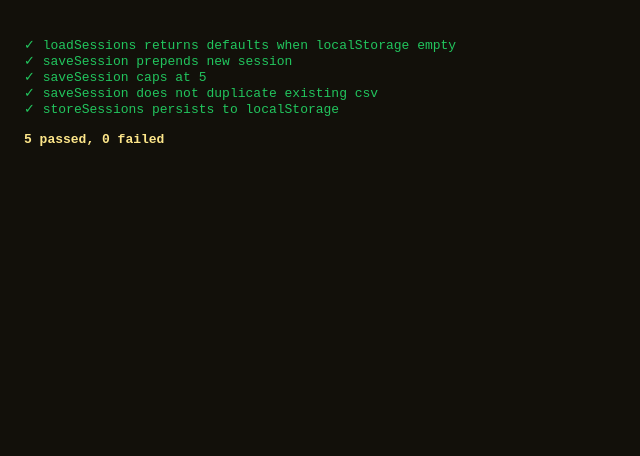
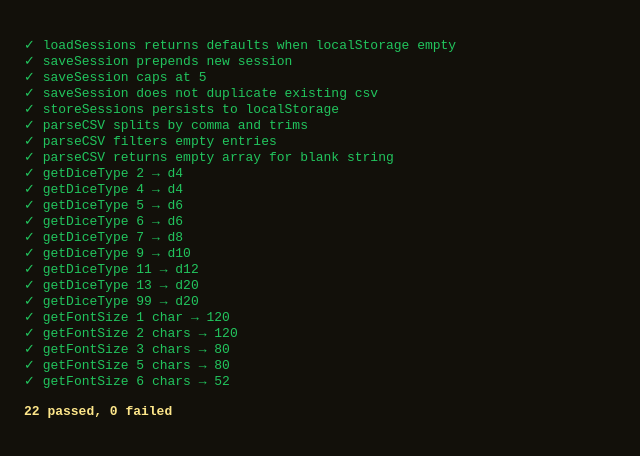
Before and after one commit to leonepigro/golden-dice, a plain HTML site: page tests/test.html in a window 1280 px wide. Shown: the whole page, without its empty margins (0-640 px from the left). Drawn offline with Linux system fonts and the light colour scheme.

Commit message:
feat: dice-logic pure functions (parseCSV, getDiceType, getFontSize) with tests

```diff
--- /dev/null
+++ b/js/dice-logic.js
@@ -0,0 +1,23 @@
+export function parseCSV(str) {
+  return str.split(',').map(s => s.trim()).filter(Boolean);
+}
+
+const DICE_MAP = [
+  { min: 2, max: 4, type: 'd4', faces: 4 },
+  { min: 5, max: 6, type: 'd6', faces: 6 },
+  { min: 7, max: 8, type: 'd8', faces: 8 },
+  { min: 9, max: 10, type: 'd10', faces: 10 },
+  { min: 11, max: 12, type: 'd12', faces: 12 },
+  { min: 13, max: Infinity, type: 'd20', faces: 20 },
+];
+
+export function getDiceType(n) {
+  return DICE_MAP.find(d => n >= d.min && n <= d.max) ?? DICE_MAP[DICE_MAP.length - 1];
+}
+
+export function getFontSize(text) {
+  const len = text.length;
+  if (len <= 2) return 120;
+  if (len <= 5) return 80;
+  return 52;
+}
--- a/tests/test.html
+++ b/tests/test.html
@@ -6,6 +6,7 @@
 <pre id="out"></pre>
 <script type="module">
 import { saveSession, loadSessions, storeSessions } from '../js/sessions.js';
+import { parseCSV, getDiceType, getFontSize } from '../js/dice-logic.js';
 
 const out = document.getElementById('out');
 let passed = 0, failed = 0;
@@ -63,6 +64,31 @@ test('storeSessions persists to localStorage', () => {
   eq(parsed.length, 5);
 });
 
+// ---- dice-logic tests ----
+test('parseCSV splits by comma and trims', () => {
+  eq(parseCSV('A, B,  C '), ['A', 'B', 'C']);
+});
+test('parseCSV filters empty entries', () => {
+  eq(parseCSV('A,,B, ,C'), ['A', 'B', 'C']);
+});
+test('parseCSV returns empty array for blank string', () => {
+  eq(parseCSV('   '), []);
+});
+test('getDiceType 2 → d4', () => eq(getDiceType(2).type, 'd4'));
+test('getDiceType 4 → d4', () => eq(getDiceType(4).type, 'd4'));
+test('getDiceType 5 → d6', () => eq(getDiceType(5).type, 'd6'));
+test('getDiceType 6 → d6', () => eq(getDiceType(6).type, 'd6'));
+test('getDiceType 7 → d8', () => eq(getDiceType(7).type, 'd8'));
+test('getDiceType 9 → d10', () => eq(getDiceType(9).type, 'd10'));
+test('getDiceType 11 → d12', () => eq(getDiceType(11).type, 'd12'));
+test('getDiceType 13 → d20', () => eq(getDiceType(13).type, 'd20'));
+test('getDiceType 99 → d20', () => eq(getDiceType(99).type, 'd20'));
+test('getFontSize 1 char → 120', () => eq(getFontSize('X'), 120));
+test('getFontSize 2 chars → 120', () => eq(getFontSize('1X'), 120));
+test('getFontSize 3 chars → 80', () => eq(getFontSize('ABC'), 80));
+test('getFontSize 5 chars → 80', () => eq(getFontSize('Under'), 80));
+test('getFontSize 6 chars → 52', () => eq(getFontSize('No Gol'), 52));
+
 out.innerHTML += `\n<strong>${passed} passed, ${failed} failed</strong>\n`;
 </script>
 </body></html>
```
